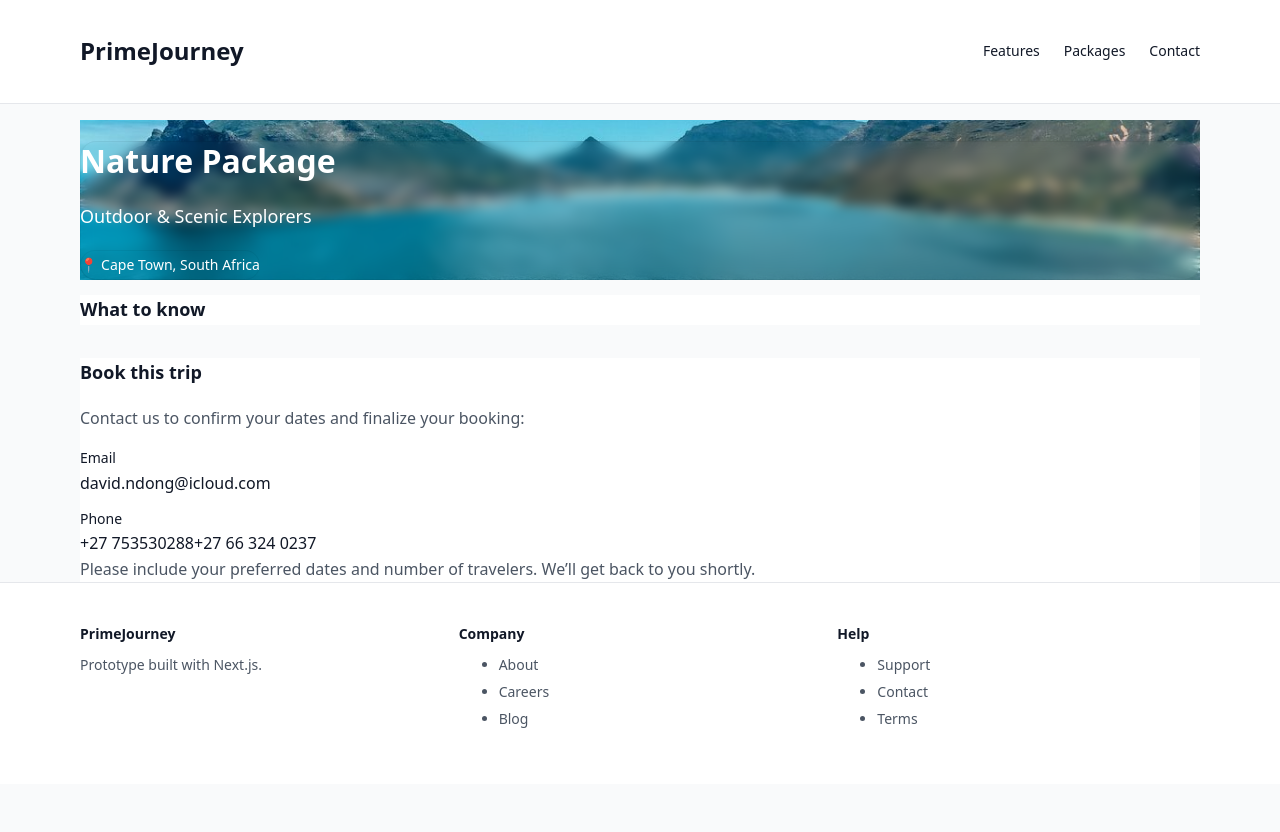
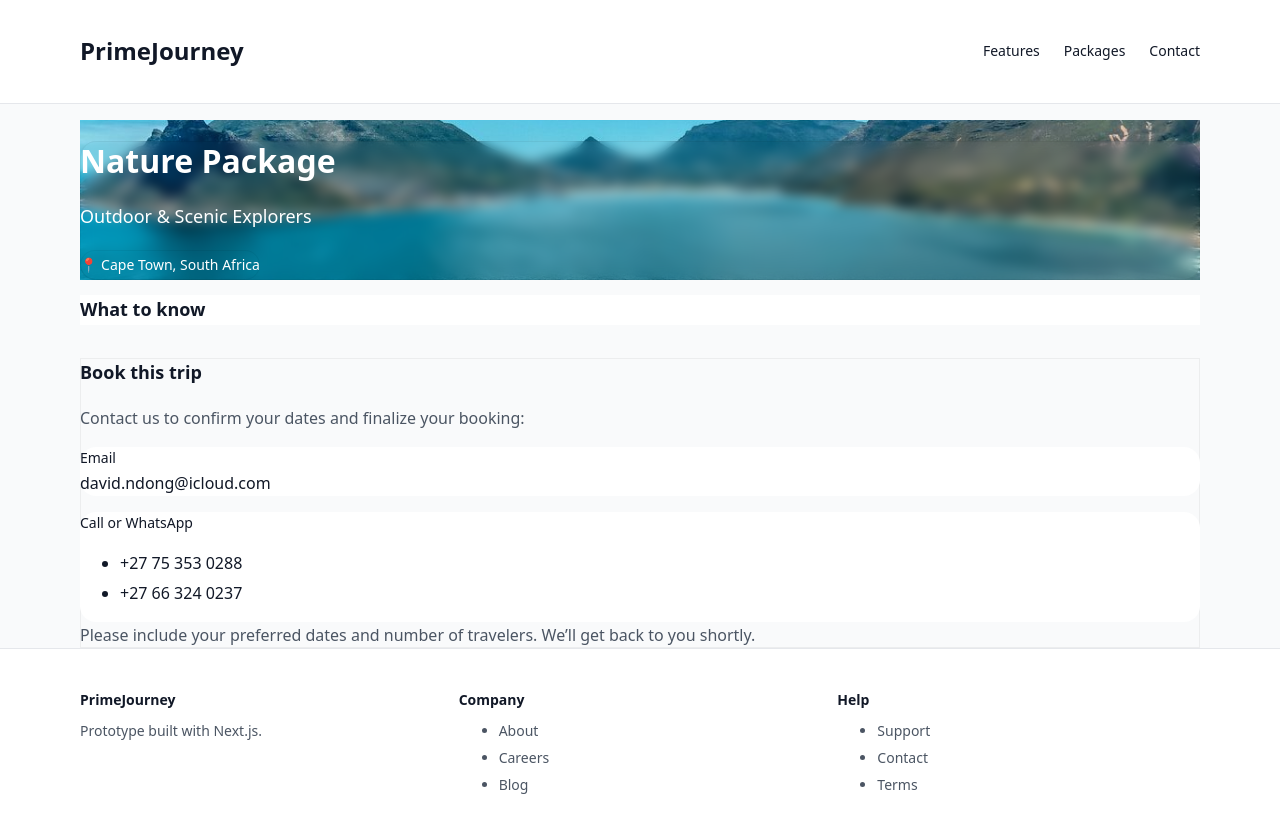
Before and after one commit to jerome244/cape_town, a Next.js app in the folder frontend/: page /book/1 in a window 1280 px wide. Shown: the top 832 px of the page. Before the commit the page ends 800 px from the top, so only its background shows below. Built offline with nearby package versions, Linux system fonts and the light colour scheme.

Commit message:
fix contact book page

```diff
--- a/frontend/app/book/[id]/page.tsx
+++ b/frontend/app/book/[id]/page.tsx
@@ -2,7 +2,6 @@
 import Image from 'next/image';
 import Link from 'next/link';
 import Footer from '../../../components/Footer';
-// import BookingForm from '../../../components/BookingForm'; // HIDDEN (booking flow replaced)
 import { getPackages } from '../../../lib/packages';
 
 const FALLBACK_IMG =
@@ -36,7 +35,7 @@ export default async function BookPage({ params }: { params: { id: string } }) {
 
   return (
     <main className="pb-24 antialiased leading-relaxed bg-[radial-gradient(80rem_40rem_at_10%_-20%,#e8f1ff_0%,transparent_40%),radial-gradient(70rem_40rem_at_110%_-10%,#ffe9e3_0%,transparent_35%)]">
-      {/* HERO (spacious & highly legible) */}
+      {/* HERO */}
       <div className="max-w-6xl mx-auto px-4 sm:px-6 lg:px-8 mt-4">
         <div className="relative overflow-hidden rounded-3xl h-[34rem] md:h-[44rem] lg:h-[52rem] shadow ring-1 ring-black/5 group">
           <Image
@@ -48,15 +47,13 @@ export default async function BookPage({ params }: { params: { id: string } }) {
             quality={90}
             className="transition duration-500 group-hover:scale-[1.02]"
             style={{
-              objectFit: 'cover',        // ensure crop (no distortion)
-              objectPosition: 'center',  // adjust if needed, e.g. 'center 30%'
+              objectFit: 'cover',
+              objectPosition: 'center',
             }}
           />
 
-          {/* stronger overlay for contrast */}
           <div className="absolute inset-0 bg-gradient-to-t from-black/80 via-black/40 to-transparent" />
 
-          {/* text block with ample padding & relaxed line-height */}
           <div className="absolute bottom-8 left-6 right-6 text-white">
             <div className="max-w-3xl rounded-2xl bg-black/35 backdrop-blur-sm ring-1 ring-white/15 px-6 py-5 space-y-3">
               <h1 className="text-4xl md:text-5xl font-semibold leading-tight tracking-tight">
@@ -84,25 +81,12 @@ export default async function BookPage({ params }: { params: { id: string } }) {
         </div>
       </div>
 
-      {/* Layout */}
+      {/* LAYOUT */}
       <div className="max-w-6xl mx-auto px-4 sm:px-6 lg:px-8 mt-8 grid gap-8 md:grid-cols-[1.15fr,0.85fr]">
-        {/* Left: info */}
+        {/* LEFT */}
         <section aria-label="Package details" className="space-y-6">
           <div className="rounded-3xl border bg-white p-6 shadow-sm">
             <h2 className="text-lg font-semibold tracking-tight">What to know</h2>
-
-            {/* HIDDEN: descriptive paragraph about curated package */}
-            {/*
-            <div className="mt-2 space-y-4 text-gray-700">
-              <p>
-                This is a curated package — activities are predefined and handled by your planner.
-                On this page you’ll just choose dates and travelers.
-              </p>
-              <p className="text-sm text-gray-500">
-                You can discuss small adjustments with your planner after submitting your request.
-              </p>
-            </div>
-            */}
 
             {(pkg as any).highlights?.length ? (
               <ul className="mt-4 grid sm:grid-cols-2 gap-3">
@@ -116,7 +100,6 @@ export default async function BookPage({ params }: { params: { id: string } }) {
             ) : null}
           </div>
 
-          {/* FAQ (optional) */}
           {(pkg as any).faqs?.length ? (
             <div className="rounded-3xl border bg-white p-6 shadow-sm">
               <h3 className="text-lg font-semibold tracking-tight">FAQs</h3>
@@ -125,7 +108,9 @@ export default async function BookPage({ params }: { params: { id: string } }) {
                   <details key={i} className="group py-3">
                     <summary className="flex cursor-pointer items-center justify-between text-left font-medium marker:hidden">
                       <span>{f.q}</span>
-                      <span aria-hidden className="ml-4 transition group-open:rotate-45">＋</span>
+                      <span aria-hidden className="ml-4 transition group-open:rotate-45">
+                        ＋
+                      </span>
                     </summary>
                     <p className="mt-2 text-gray-700 text-sm">{f.a}</p>
                   </details>
@@ -135,57 +120,55 @@ export default async function BookPage({ params }: { params: { id: string } }) {
           ) : null}
         </section>
 
-        {/* Right: contact card (booking via contact) */}
+        {/* RIGHT: Contact card */}
         <aside id="booking" className="md:sticky md:top-6 h-max">
-          {/* HIDDEN: full booking panel with price, form, guarantees, callout */}
-          {/*
-          <div className="rounded-3xl border bg-white p-6 shadow-sm">
-            <div className="flex items-end justify-between">
-              <div>
-                <p className="text-sm text-gray-500">From</p>
-                <p className="text-2xl font-semibold">
-                  {typeof (pkg as any).price !== 'undefined'
-                    ? Intl.NumberFormat(undefined, { style: 'currency', currency: ((pkg as any).currency as string) || 'EUR' }).format(Number((pkg as any).price))
-                    : '—'}
-                </p>
-              </div>
-              <Link href="#details" className="text-sm underline text-gray-600 hover:text-gray-900">What’s included?</Link>
-            </div>
+          <div className="rounded-3xl border bg-white/70 backdrop-blur p-6 ring-1 ring-black/5 shadow-sm">
+            <h3 className="text-lg font-semibold tracking-tight">Book this trip</h3>
+            <p className="mt-1 text-gray-600">
+              Contact us to confirm your dates and finalize your booking:
+            </p>
 
-            <div className="mt-5">
-              <BookingForm pkg={pkg as any} />
-            </div>
+            {/* CONTACT CARDS */}
+            <div className="mt-4 grid gap-4">
+              {/* Email */}
+              <a
+                href="mailto:david.ndong@icloud.com"
+                className="group flex items-start gap-3 rounded-2xl border bg-white p-4 hover:shadow-md transition"
+              >
+                <span className="shrink-0 rounded-xl bg-emerald-100 p-2 ring-1 ring-emerald-200">
+                  <svg xmlns="http://www.w3.org/2000/svg" className="h-5 w-5 text-emerald-700" fill="none" viewBox="0 0 24 24" stroke="currentColor">
+                    <path strokeLinecap="round" strokeLinejoin="round" strokeWidth={1.5} d="M21.75 6.75v10.5a2.25 2.25 0 01-2.25 2.25h-15A2.25 2.25 0 012.25 17.25V6.75m19.5 0L12 13.5 2.25 6.75" />
+                  </svg>
+                </span>
+                <div>
+                  <div className="text-sm text-gray-500">Email</div>
+                  <div className="mt-1 font-medium text-gray-900 break-all">
+                    david.ndong@icloud.com
+                  </div>
+                </div>
+              </a>
 
-            <div className="mt-4 grid grid-cols-3 text-center text-xs text-gray-600">
-              <div className="flex flex-col items-center gap-1"><span>🛡️</span> Secure</div>
-              <div className="flex flex-col items-center gap-1"><span>↩️</span> Flexible</div>
-              <div className="flex flex-col items-center gap-1"><span>🤝</span> Human support</div>
-            </div>
-
-            <div className="mt-5 rounded-2xl bg-gray-50 p-4 text-sm text-gray-700 ring-1 ring-gray-200">
-              Have special requests? <Link href="/contact" className="underline">Contact us</Link> and we’ll tailor the details.
-            </div>
-          </div>
-          */}
-
-          {/* Replacement: Contact details for booking */}
-          <div className="rounded-3xl border bg-white p-6 shadow-sm">
-            <h3 className="text-lg font-semibold tracking-tight">Book this trip</h3>
-            <p className="mt-1 text-gray-600">Contact us to confirm your dates and finalize your booking:</p>
-
-            <div className="mt-4 space-y-3 text-gray-800">
-              <div>
-                <div className="text-sm text-gray-500">Email</div>
-                <a href="mailto:david.ndong@icloud.com" className="hover:underline">
-                  david.ndong@icloud.com
-                </a>
-              </div>
-
-              <div>
-                <div className="text-sm text-gray-500">Phone</div>
-                <div className="space-y-1">
-                  <a href="tel:+27753530288" className="block hover:underline">+27 753530288</a>
-                  <a href="tel:+27663240237" className="block hover:underline">+27 66 324 0237</a>
+              {/* Phone */}
+              <div className="flex items-start gap-3 rounded-2xl border bg-white p-4">
+                <span className="shrink-0 rounded-xl bg-indigo-100 p-2 ring-1 ring-indigo-200">
+                  <svg xmlns="http://www.w3.org/2000/svg" className="h-5 w-5 text-indigo-700" fill="none" viewBox="0 0 24 24" stroke="currentColor">
+                    <path strokeLinecap="round" strokeLinejoin="round" strokeWidth={1.5} d="M2.25 6.75l3 3m0 0L9 6M5.25 9.75A11.25 11.25 0 0015 19.5l2.25-2.25m0 0l3 3m-3-3L15 12" />
+                  </svg>
+                </span>
+                <div>
+                  <div className="text-sm text-gray-500">Call or WhatsApp</div>
+                  <ul className="mt-1 font-medium text-gray-900 space-y-1">
+                    <li>
+                      <a href="tel:+27753530288" className="hover:underline block">
+                        +27 75 353 0288
+                      </a>
+                    </li>
+                    <li>
+                      <a href="tel:+27663240237" className="hover:underline block">
+                        +27 66 324 0237
+                      </a>
+                    </li>
+                  </ul>
                 </div>
               </div>
             </div>
```
